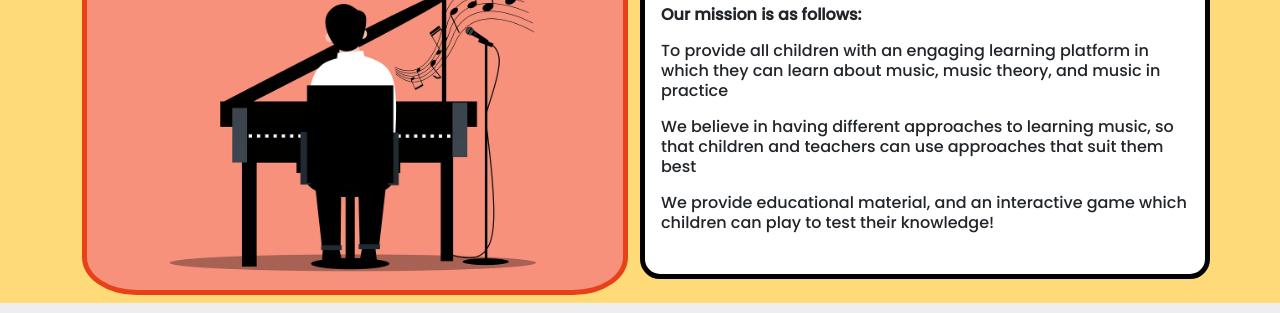
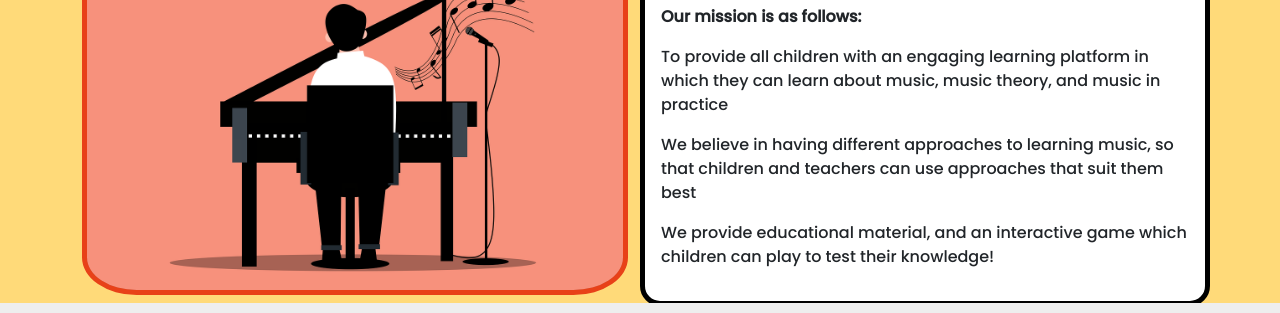
Before and after one commit to hypno-t0ad/music-project, a plain HTML site: page index.html in a window 1280 px wide. Shown: the part 457-770 px from the top of the page. Drawn offline with nearby package versions, Linux system fonts and the light colour scheme; files that its build step writes are made by us from their sources.

Commit message:
Update _fonts.scss

```diff
--- a/style/_fonts.scss
+++ b/style/_fonts.scss
@@ -1,16 +1,16 @@
 @font-face {
-    font-family: poetsonOne;
+    font-family: 'poetsonOne';
     src: url(/fonts/PoetsenOne-Regular.ttf);
 }
 
 @font-face {
-    font-family: poppins;
+    font-family: 'poppins';
     src: url(/fonts/Poppins-Medium.ttf);
 }
 
 
 h1, h2, h3, h4, button, nav {
-    font-family: poetsonOne, 'Trebuchet MS', 'Lucida Sans Unicode', 'Lucida Grande', 'Lucida Sans', Arial, sans-serif;
+    font-family: 'poetsonOne', 'Trebuchet MS', 'Lucida Sans Unicode', 'Lucida Grande', 'Lucida Sans', Arial, sans-serif;
     text-transform: uppercase;
 }
 
@@ -36,10 +36,6 @@ nav li:hover {
         }
 }
 
-p {
-    line-height: 20px;
-}
-
 
 
 * {
```
